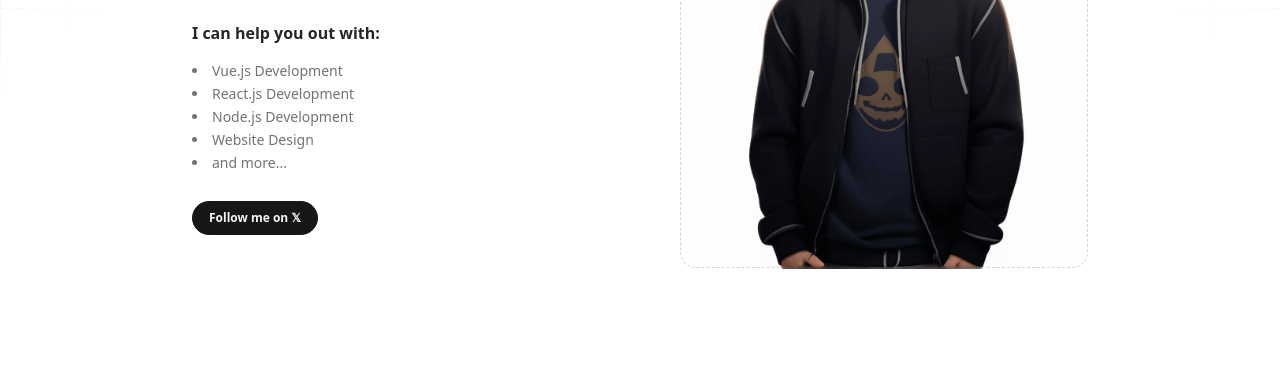
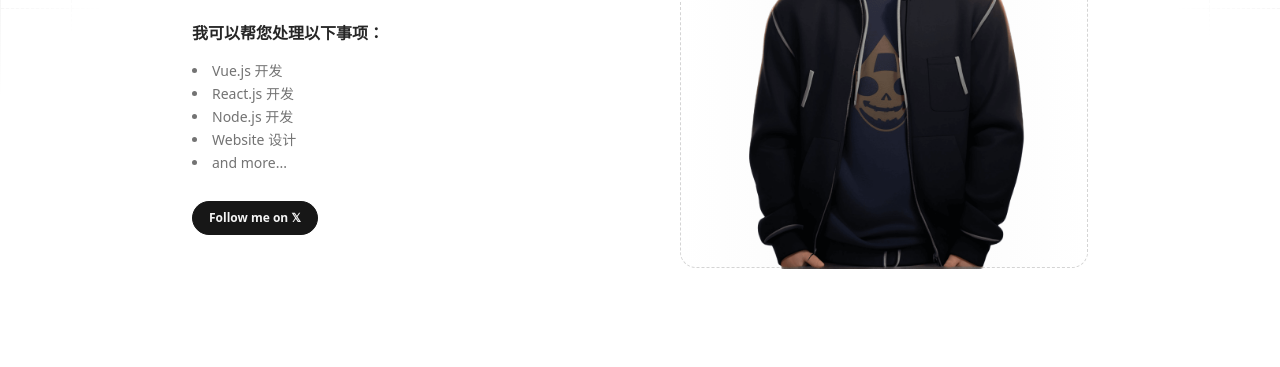
Before and after one commit to zhangyulingh/zyl, an Astro site: page / in a window 1280 px wide. Shown: the part 433-800 px from the top of the page. Built offline with nearby package versions, Linux system fonts and the light colour scheme; Astro itself is replaced by a stand-in of ours.

Commit message:
feat: update

```diff
--- a/src/pages/index.astro
+++ b/src/pages/index.astro
@@ -23,15 +23,15 @@ import Layout from "../layouts/main.astro";
           />我专注于 Web 开发。
         </p>
         <p class="mb-2 font-semibold text-neutral-800 dark:text-neutral-200">
-          I can help you out with:
+          我可以帮您处理以下事项：
         </p>
         <ul
           class="py-2 space-y-[3px] text-sm list-disc list-inside text-neutral-500 dark:text-neutral-400"
         >
-          <li>Vue.js Development</li>
-          <li>React.js Development</li>
-          <li>Node.js Development</li>
-          <li>Website Design</li>
+          <li>Vue.js 开发</li>
+          <li>React.js 开发</li>
+          <li>Node.js 开发</li>
+          <li>Website 设计</li>
           <li>and more...</li>
         </ul>
         <Button text="Follow me on 𝕏" link="https://x.com/0xKaiBi" />
```
